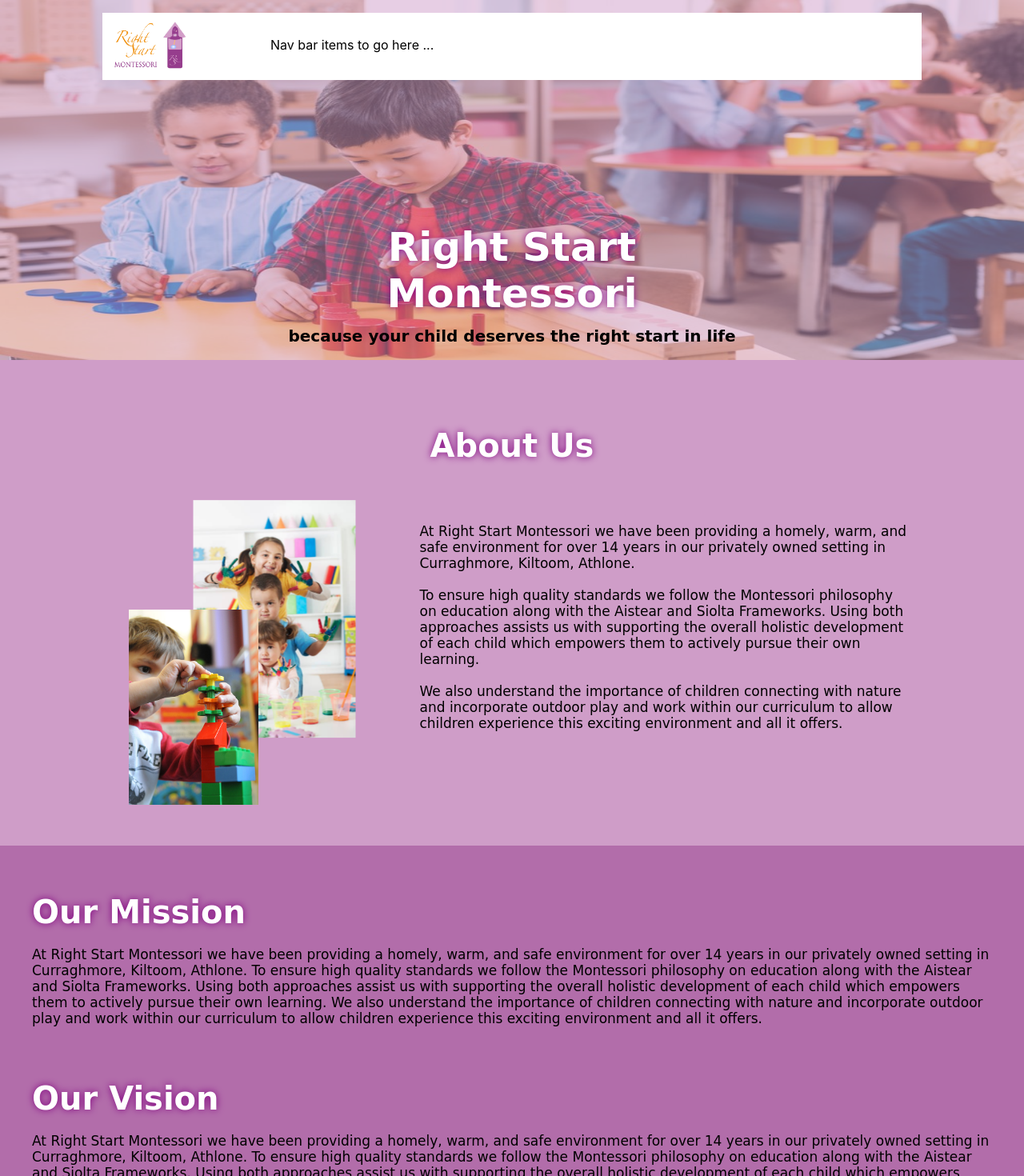
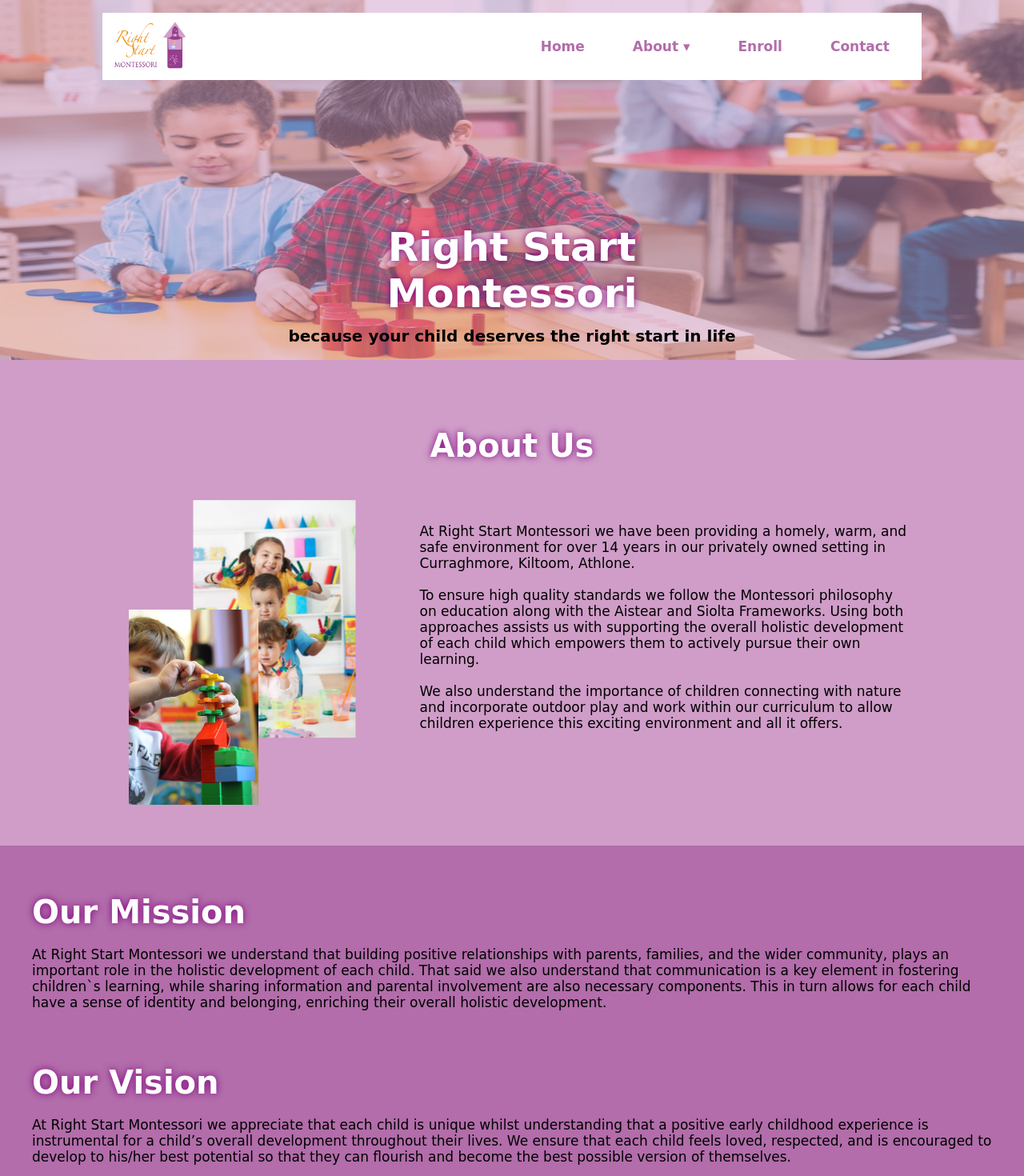
Before and after one commit to NicoleColgan/RightStartMontessori, a React (Create React App) app in the folder rightstart-frontend/: page / in a window 1280 px wide. Shown: the top 1470 px of the page at 80% size. Built offline with nearby package versions, Linux system fonts and the light colour scheme.

Commit message:
enroll form done

```diff
--- a/rightstart-frontend/src/App.css
+++ b/rightstart-frontend/src/App.css
@@ -62,6 +62,43 @@
 .navbar {
   background-color: white !important;
   padding: 10px;
+  display: flex;
+  justify-content: space-between;
+  align-items: center;
+}
+.navbarElements{
+  display: flex;
+  flex-direction: row;
+  list-style: none;
+  justify-content: space-between;
+  align-items: center;
+}
+.navbarElement{
+  margin-left: 30px;
+  margin-right: 30px;
+  color: #B26DAA;
+  font-size: 17px;
+  font-weight: 550;
+  font-family: Comic Sans MS;
+  text-decoration: none;
+}
+.dropdownMenu {
+  display: none;
+  position: absolute;
+  z-index: 1;
+  background-color: white;
+  padding: 30px;
+  list-style: none;
+}
+.dropdownElement{
+  color: #973E8E;
+  font-size: 17px;
+  font-weight: 550;
+  text-decoration: none;
+  margin-bottom: 10px;
+}
+.dropdown:hover .dropdownMenu {
+  display: block;
 }
 
 /* about */
@@ -294,3 +331,78 @@
   font-family: Comic Sans MS;
   color: purple;
 }
+
+/* enroll form */
+.overlay {
+  /* fixed means it will cover the entire viewport */
+  position: fixed;
+  top: 0;
+  left: 0;
+  width: 100%;
+  height: 100%;
+  background-color: rgba(0, 0, 0, 0.5);
+  z-index: 3;
+}
+
+.popup {
+  display: none;
+  position: fixed;
+  top: 50%;
+  left: 50%;
+  transform: translate(-50%, -50%);
+  background-color: #fff;
+  padding: 20px;
+  border: 1px solid #ccc;
+  z-index: 1;
+}
+body.modal-open {
+  /* hide anything out of the current view (stop scrolling) */
+  overflow: hidden;
+}
+.enrollFormContainer{
+  position: fixed;
+  top: 50%;
+  left: 50%;
+  transform: translate(-50%, -40%);
+  background-color: #fff;
+  padding: 40px;
+  border: 1px solid #ccc;
+  z-index: 1;
+}
+.enrollName, .enrollEmail, .enrollMessage{
+  margin: 10px;
+  border-width: 2px;
+  border-color: #E0986F;
+}
+.enrollName::placeholder, .enrollEmail::placeholder, .enrollMessage::placeholder{
+  font-family: Comic Sans MS;
+}
+.enrollName, .enrollEmail{
+  width: 250px;
+  height: 20px;
+  border-width: 2px;
+}
+.enrollMessage{
+  width: 450px;
+  height: 150px
+}
+.enrollFormButton {
+  color: white;
+  background-color: #973E8E;
+  font-family: Comic Sans MS;
+  width: 50px;
+  height: 25px;
+  text-align: center;
+  border: none;
+  font-weight: 5000;
+  cursor: pointer;
+  font-size: 13px;
+  margin-left: 10px;
+}
+.enrollFormHeader{
+  margin-top: -5px;
+  font-size: 20px;
+  color: purple;
+  font-family: Comic Sans MS;
+  margin-left: 10px;
+}
--- a/rightstart-frontend/src/component/Landing.js
+++ b/rightstart-frontend/src/component/Landing.js
@@ -1,32 +1,140 @@
 import React from "react";
 import "../App.css";
+import { useState } from "react";
 
 const Landing = () => {
+  const [enrollFormVisible, setEnrollFormVisible] = useState(false);
+
+  function handleEnrollButtonClick() {
+    setEnrollFormVisible(true);
+    // disable scrolling on the webpage
+    //in js, we can have clases in the same way in java
+    //has the same function as java classes whereby a class
+    //can have methods and attributes
+    //e.g.,
+    //  class Person{
+    //    constructor(name, age){
+    //      this.name=name;
+    //      this.age=age;
+    //    }
+    //
+    //    greet(){
+    //      console.log('greetings');
+    //    }
+    //  }
+
+    //then you would create a new person like
+    //  const person=new Person("john",25);
+    //  person.greet();
+
+    //you can add different classes to the body
+    //(it has none added by default)
+    //the model-open is a css class that has a rule that sets the
+    //overflow (anything outside of the normal dimensions) to hidden
+    //i.e. preventing scrolling
+    //its the same as any other class we have added to div elements
+    //we are adding this class at this instant, so the properties defined
+    //in the css class will only begin to apply now
+    document.body.classList.add("modal-open");
+  }
+  function handleSubmitButtonClick() {
+    setEnrollFormVisible(false);
+    //remove rhe model-open class to allow scrolling again
+    document.body.classList.remove("modal-open");
+  }
   return (
     <div>
+      {/* enroll form shows when enroll button is pressed */}
+      {enrollFormVisible && (
+        <div class="centered-container">
+        <div class="overlay">
+          <div class="enrollFormContainer">
+            <form>
+              <h2 class="enrollFormHeader">Enroll or Make an Enquiry</h2>
+              <input type="text" name="name" placeholder="Name" class="enrollName"></input>
+              <br></br>
+              <input type="email" name="email" placeholder="Email" class="enrollEmail"></input>
+              <br></br>
+              <textarea type="message" name="message" placeholder="Message" class="enrollMessage"></textarea>
+              <br></br>
+              <button type="submit" onClick={handleSubmitButtonClick} class="enrollFormButton">
+                Enroll
+              </button>
+            </form>
+          </div>
+        </div>
+      </div>
+      )}
       {/* Header for the webpage */}
-      <div class="headerContainer">
+      <div class="headerContainer" id="home">
         <img src="/header.jpeg" class="headerImage"></img>
         <div class="ribbon">
           <nav class="navbar">
+            <div>
               <img src="/writingOfLogo.png" class="writingOfLogo"></img>
               <img src="/houseOfLogo.png" class="houseOfLogo"></img>
-            <p
-              style={{
-                position: "absolute",
-                transform: "translate(200px, -60px)",
-              }}
-            >
-              Nav bar items to go here ...
-            </p>
+            </div>
+            <ul class="navbarElements">
+              <li>
+                <a href="#home" class="navbarElement">
+                  Home
+                </a>
+              </li>
+              <li class="dropdown">
+                <a class="navbarElement">About &#9662;</a>
+                <ul class="dropdownMenu">
+                  <li>
+                    <a href="#about" class="dropdownElement">
+                      About Us
+                    </a>
+                  </li>
+                  <li>
+                    <a href="#mission" class="dropdownElement">
+                      Our Mission
+                    </a>
+                  </li>
+                  <li>
+                    <a href="#vision" class="dropdownElement">
+                      Our Vision
+                    </a>
+                  </li>
+                  <li>
+                    <a href="#services" class="dropdownElement">
+                      Our Services
+                    </a>
+                  </li>
+                  <li>
+                    <a href="#staff" class="dropdownElement">
+                      Our Staff
+                    </a>
+                  </li>
+                  <li>
+                    <a href="#subsidies" class="dropdownElement">
+                      Subsidies & Fees
+                    </a>
+                  </li>
+                </ul>
+              </li>
+              <li>
+                <a href="#enroll" class="navbarElement">
+                  Enroll
+                </a>
+              </li>
+              <li>
+                <a href="#footer" class="navbarElement">
+                  Contact
+                </a>
+              </li>
+            </ul>
           </nav>
         </div>
         <h1 class="welcomeText">Right Start Montessori</h1>
         <p class="motto">because your child deserves the right start in life</p>
       </div>
 
+
       {/* About section */}
-      <div class="about">
+      <div class="about" id="about">
         <h2 class="aboutHeader">About Us</h2>
         <div class="aboutContent">
           <div class="aboutImagesArea">
@@ -45,10 +153,10 @@
               overall holistic development of each child which empowers them to
               actively pursue their own learning.
               <br></br>
-              <br></br>We also understand the importance of children connecting
-              with nature and incorporate outdoor play and work within our
-              curriculum to allow children experience this exciting environment
-              and all it offers.{" "}
+              <br id="mission"></br>We also understand the importance of
+              children connecting with nature and incorporate outdoor play and
+              work within our curriculum to allow children experience this
+              exciting environment and all it offers.{" "}
             </p>
           </div>
         </div>
@@ -60,36 +168,30 @@
           <br></br>
           <div class="missionVisionEachSection">
             <h2 class="missionVisionHeader">Our Mission</h2>
-            <p class="aboutText">
-              At Right Start Montessori we have been providing a homely, warm,
-              and safe environment for over 14 years in our privately owned
-              setting in Curraghmore, Kiltoom, Athlone. To ensure high quality
-              standards we follow the Montessori philosophy on education along
-              with the Aistear and Siolta Frameworks. Using both approaches
-              assist us with supporting the overall holistic development of each
-              child which empowers them to actively pursue their own learning.
-              We also understand the importance of children connecting with
-              nature and incorporate outdoor play and work within our curriculum
-              to allow children experience this exciting environment and all it
-              offers.
+            <p class="aboutText" id="vision">
+              At Right Start Montessori we understand that building positive
+              relationships with parents, families, and the wider community,
+              plays an important role in the holistic development of each child.
+              That said we also understand that communication is a key element
+              in fostering children`s learning, while sharing information and
+              parental involvement are also necessary components. This in turn
+              allows for each child have a sense of identity and belonging,
+              enriching their overall holistic development.
             </p>
             <br></br>
           </div>
 
           <div class="missionVisionEachSection">
-            <h2 class="missionVisionHeader" style={{marginTop: "-30px"}}>Our Vision</h2>
+            <h2 class="missionVisionHeader" style={{ marginTop: "-30px" }}>
+              Our Vision
+            </h2>
             <p class="aboutText">
-              At Right Start Montessori we have been providing a homely, warm,
-              and safe environment for over 14 years in our privately owned
-              setting in Curraghmore, Kiltoom, Athlone. To ensure high quality
-              standards we follow the Montessori philosophy on education along
-              with the Aistear and Siolta Frameworks. Using both approaches
-              assist us with supporting the overall holistic development of each
-              child which empowers them to actively pursue their own learning.
-              We also understand the importance of children connecting with
-              nature and incorporate outdoor play and work within our curriculum
-              to allow children experience this exciting environment and all it
-              offers.
+              At Right Start Montessori we appreciate that each child is unique
+              whilst understanding that a positive early childhood experience is
+              instrumental for a child’s overall development throughout their
+              lives. We ensure that each child feels loved, respected, and is
+              encouraged to develop to his/her best potential so that they can
+              flourish and become the best possible version of themselves.
             </p>
             <br></br>
           </div>
@@ -97,11 +199,13 @@
       </div>
 
       {/* our services, staff, subsidies, and fees */}
+      <div id="services">
+        <div id="staff">
+          <div id="subsidies">
             <div class="ssfoptionSection">
               {/* i think i will have to do a vertical flex column for each picture and button and then a flex horizontal column for each pair */}
               <div class="flipContainer">
                 <div class="flipper">
-
                   <div class="front">
                     <div class="ssfPanels">
                       <img src="about1.jpg" class="ssfPanelImage"></img>
@@ -111,10 +215,24 @@
 
                   <div class="back">
                     <div class="cardContent">
-                <p>We open from 8am to 6pm and offer Full Day Care, Pre-School/Montessori, and Afterschool Care.
-                  <br></br><br></br>Within our Morning Sessions, we offer part time care where parents can avail of their children staying on till 2 p.m. to coincide with the pick up of other siblings from our local schools.  Likewise with afterschool children, we can offer part time services where children can be dropped in the morning for breakfast and are transported by ourselves to school.
-                  <br></br><br></br>We also offer pickups from local schools for our afterschool children.
-                  <br></br><br></br>We have a fully approved Kitchen where we offer hot, nutritional meals and snacks onsite.</p>
+                      <p>
+                        We open from 8am to 6pm and offer Full Day Care,
+                        Pre-School/Montessori, and Afterschool Care.
+                        <br></br>
+                        <br></br>Within our Morning Sessions, we offer part time
+                        care where parents can avail of their children staying
+                        on till 2 p.m. to coincide with the pick up of other
+                        siblings from our local schools. Likewise with
+                        afterschool children, we can offer part time services
+                        where children can be dropped in the morning for
+                        breakfast and are transported by ourselves to school.
+                        <br></br>
+                        <br></br>We also offer pickups from local schools for
+                        our afterschool children.
+                        <br></br>
+                        <br></br>We have a fully HSE approved Kitchen where we
+                        offer hot, nutritional meals and snacks on-site.
+                      </p>
                     </div>
                   </div>
                 </div>
@@ -122,7 +240,6 @@
 
               <div class="flipContainer">
                 <div class="flipper">
-
                   <div class="front">
                     <div class="ssfPanels">
                       <img src="about1.jpg" class="ssfPanelImage"></img>
@@ -132,8 +249,17 @@
 
                   <div class="back">
                     <div class="cardContent">
-                <p>We value our staff, their individuality, and experiences they bring to our setting.  All our staff are suitable and highly qualified in their areas and are passionate about caring for the children in their care.
-                  <br></br><br></br>We understand the importance of family involvement and have an open-door policy,  welcoming any suggestions that ensures a positive experience for your child on their early years journey.</p>
+                      <p>
+                        We value our staff, their individuality, and experiences
+                        they bring to our setting. All our staff are suitable
+                        and highly qualified in their areas and are passionate
+                        about caring for the children in their care.
+                        <br></br>
+                        <br></br>We understand the importance of family
+                        involvement and have an open-door policy, welcoming any
+                        suggestions that ensures a positive experience for your
+                        child on their early years journey.
+                      </p>
                     </div>
                   </div>
                 </div>
@@ -141,7 +267,6 @@
 
               <div class="flipContainer">
                 <div class="flipper">
-
                   <div class="front">
                     <div class="ssfPanels">
                       <img src="about1.jpg" class="ssfPanelImage"></img>
@@ -151,29 +276,46 @@
 
                   <div class="back">
                     <div class="cardContent">
-                <p>Universal Subsidies are available to all children and families up to 15 years of age along with free ECCE morning sessions for eligible pre-school/Montessori children.
-                  <br></br><br></br>For full details see PDF 2023-2024 Right Start Montessori Fees or go to <a src="https://www.ncs.gov.ie/en/">https://www.ncs.gov.ie/en/</a>, type in Roscommon area and view Right Start Montessori fees.
-                  <br></br><br></br>Alternatively, you are welcome to make an appointment to discuss your childcare issues and fees.</p>
+                      <p>
+                        Universal Subsidies are available to all children and
+                        families up to 15 years of age along with free ECCE
+                        morning sessions for eligible pre-school/Montessori
+                        children.
+                        <br></br>
+                        <br></br>For full details see PDF 2023-2024 Right Start
+                        Montessori Fees or go to{" "}
+                        <a src="https://www.ncs.gov.ie/en/">
+                          https://www.ncs.gov.ie/en/
+                        </a>
+                        , type in Roscommon area and view Right Start Montessori
+                        fees.
+                        <br></br>
+                        <br></br>Alternatively, you are welcome to make an
+                        appointment to discuss your childcare issues and fees.
+                      </p>
+                    </div>
+                  </div>
+                </div>
+              </div>
             </div>
           </div>
         </div>
       </div>
 
-
-      </div>
-
       {/* Enroll section */}
-      <div class="enrollContainer">
+      <div class="enrollContainer" id="enroll">
         <div class="enrollPanel">
           <div class="enrollContent">
             <img src="Logo.JPG" class="enrollLogo"></img>
-            <button class="enrollButton">Enroll Your Child Now</button>
+            <button class="enrollButton" onClick={handleEnrollButtonClick}>
+              Enroll Your Child Now
+            </button>
           </div>
         </div>
       </div>
 
       {/* Footer */}
-      <div class="footer">
+      <div class="footer" id="footer">
         <div class="footerBorder">
           <div class="footerSections">
             <div class="footerCol">
@@ -182,9 +324,12 @@
 
             <div class="footerCol">
               <h2 class="navigationHeading">Navigation</h2>
-              <ul class="navigationContent" style={{
-                listStyle: "none"
-              }}>
+              <ul
+                class="navigationContent"
+                style={{
+                  listStyle: "none",
+                }}
+              >
                 <li>Home</li>
                 <li>About Us</li>
                 <li>Our Mission</li>
@@ -222,7 +367,6 @@
                 <p class="socialInfo">Right Start Montessori</p>
               </div>
             </div>
-
           </div>
         </div>
       </div>
```
Lines whose indentation alone changed are shown as unchanged.
